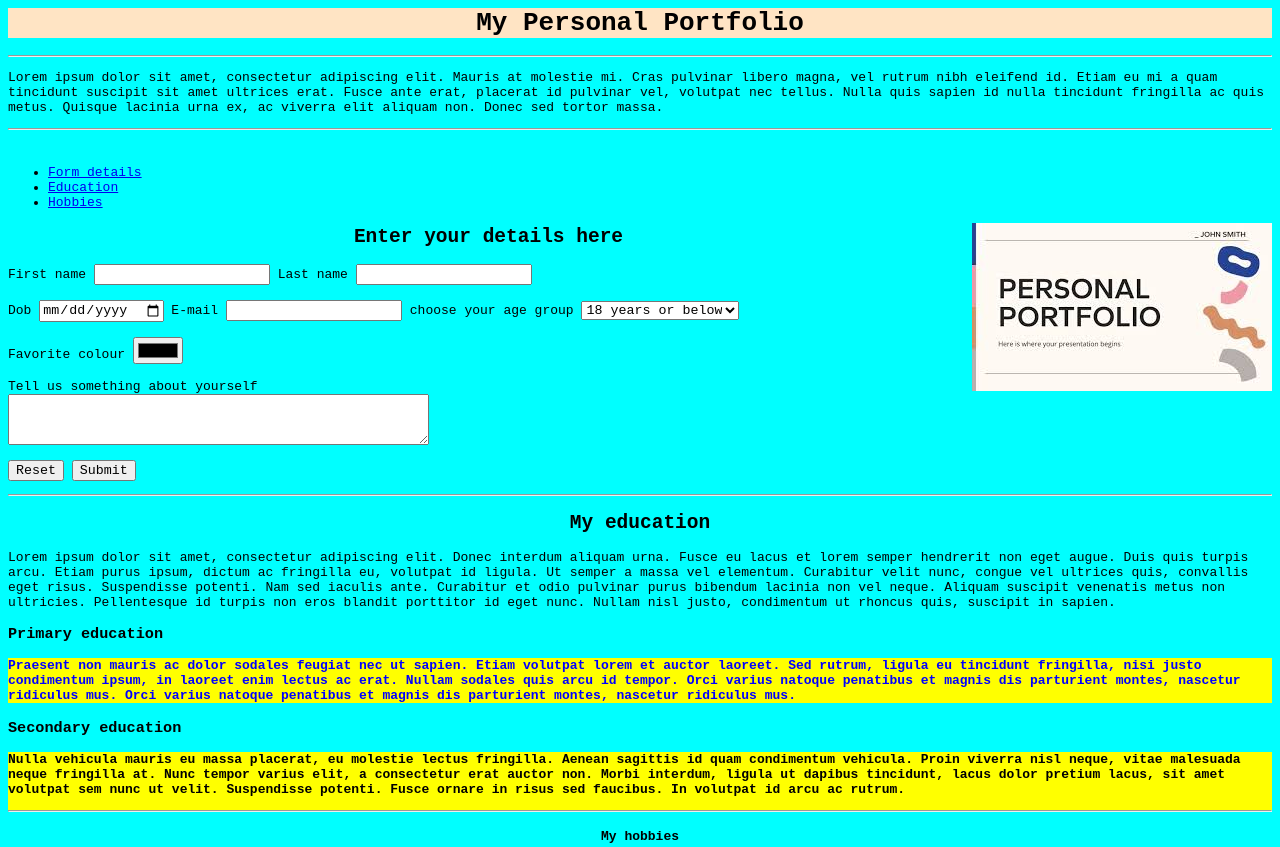
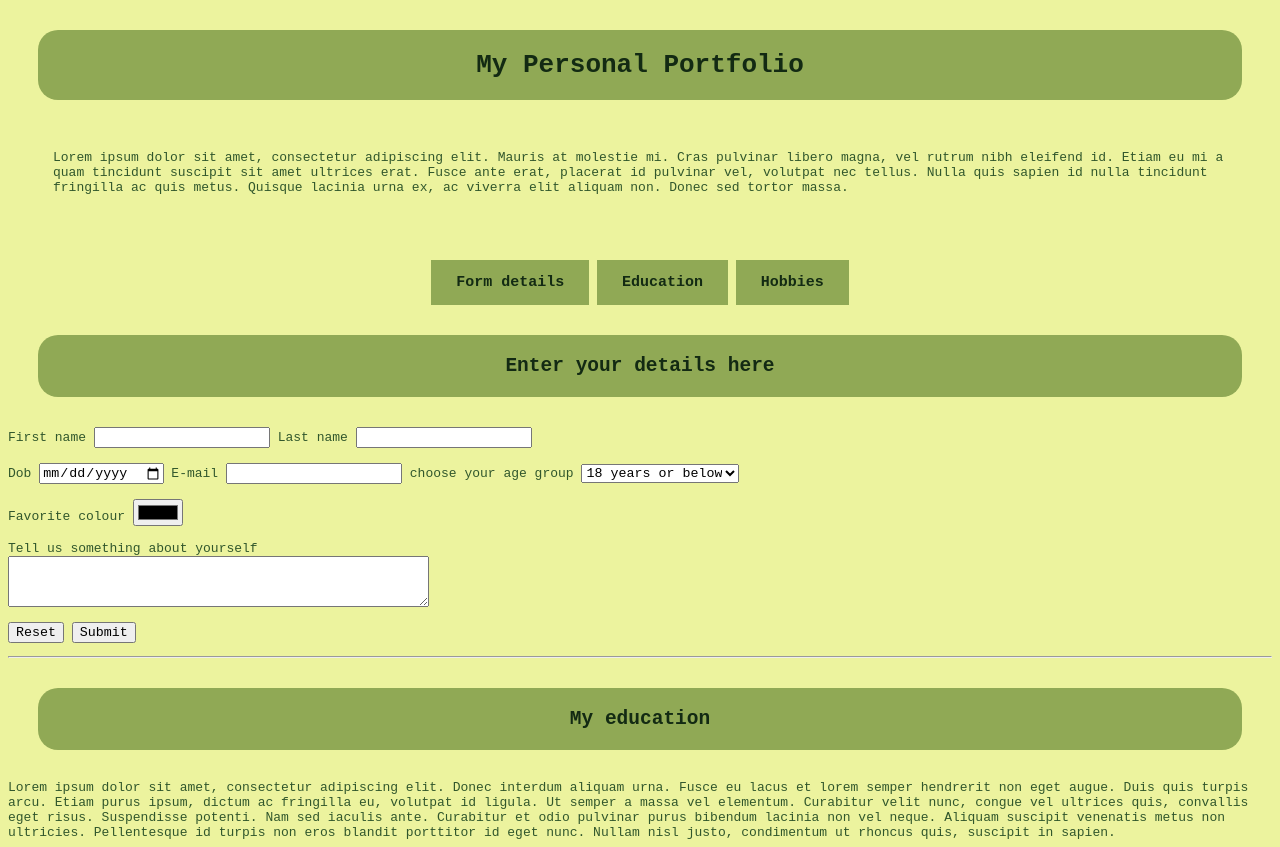
Before and after one commit to RisingNoon39/My-Portfolio, a plain HTML site: page index.html in a window 1280 px wide. Shown: the top 847 px of the page. Drawn offline with Linux system fonts and the light colour scheme.

Commit message:
updated index.html and style.css

```diff
--- a/index.html
+++ b/index.html
@@ -11,21 +11,20 @@
 	<center>
 	<h1> My Personal Portfolio </h1>
 	</center>
-	<hr>
 
-	<p>Lorem ipsum dolor sit amet, consectetur adipiscing elit. Mauris at molestie mi. Cras pulvinar libero magna, vel rutrum nibh eleifend id. Etiam eu mi a quam tincidunt suscipit sit amet ultrices erat. Fusce ante erat, placerat id pulvinar vel, volutpat nec tellus. Nulla quis sapien id nulla tincidunt fringilla ac quis metus. Quisque lacinia urna ex, ac viverra elit aliquam non. Donec sed tortor massa.</p><hr><br>
+	<p id="p1" >Lorem ipsum dolor sit amet, consectetur adipiscing elit. Mauris at molestie mi. Cras pulvinar libero magna, vel rutrum nibh eleifend id. Etiam eu mi a quam tincidunt suscipit sit amet ultrices erat. Fusce ante erat, placerat id pulvinar vel, volutpat nec tellus. Nulla quis sapien id nulla tincidunt fringilla ac quis metus. Quisque lacinia urna ex, ac viverra elit aliquam non. Donec sed tortor massa.</p><br>
 
 <nav>
-	<ul>
-		<li><a href=#details>Form details</a></li>
-		<li><a href=#education>Education</a></li>
-		<li><a href=#hobbies>Hobbies</a></li>
-	</ul>
+
+	<center>
+	<a href=#details class="nav">Form details</a>
+	<a href=#education class="nav">Education</a>
+	<a href=#hobbies class="nav">Hobbies</a>
+	</center>
+
 </nav>
 
 </header>
-
-	<img src = "images.jpeg" align = "right" width = "300">
 
 <main>
 
--- a/style.css
+++ b/style.css
@@ -3,13 +3,43 @@ font-family : monospace;
 }
 
 body {
-background-color : aqua;
+background-color : #ecf39e ;
+color : #31572c ;
 }
 
 
 h1 {
-background-color : bisque;
- }
+color : #132a13 ;
+background-color :  #90a955 ;
+padding : 20px 10px 20px ;
+margin : 30px ;
+border-radius : 20px ;
+}
+
+#p1 {
+padding : 20px 15px 20px ;
+margin : 30px ;
+}
+
+a:link, a:visited {
+font-weight : bolder ;
+font-size : 15px ;
+background-color: #90a955 ;
+color: #132a13 ;
+padding: 14px 25px;
+text-align: center;
+text-decoration: none;
+display: inline-block;
+}
+
+h2 {
+color : #132a13 ;
+background-color :  #90a955 ;
+padding : 20px 10px 20px ;
+margin : 30px ;
+border-radius : 20px ;
+display : block ;
+}
 
 #a1>p {
 color : blue;
```
